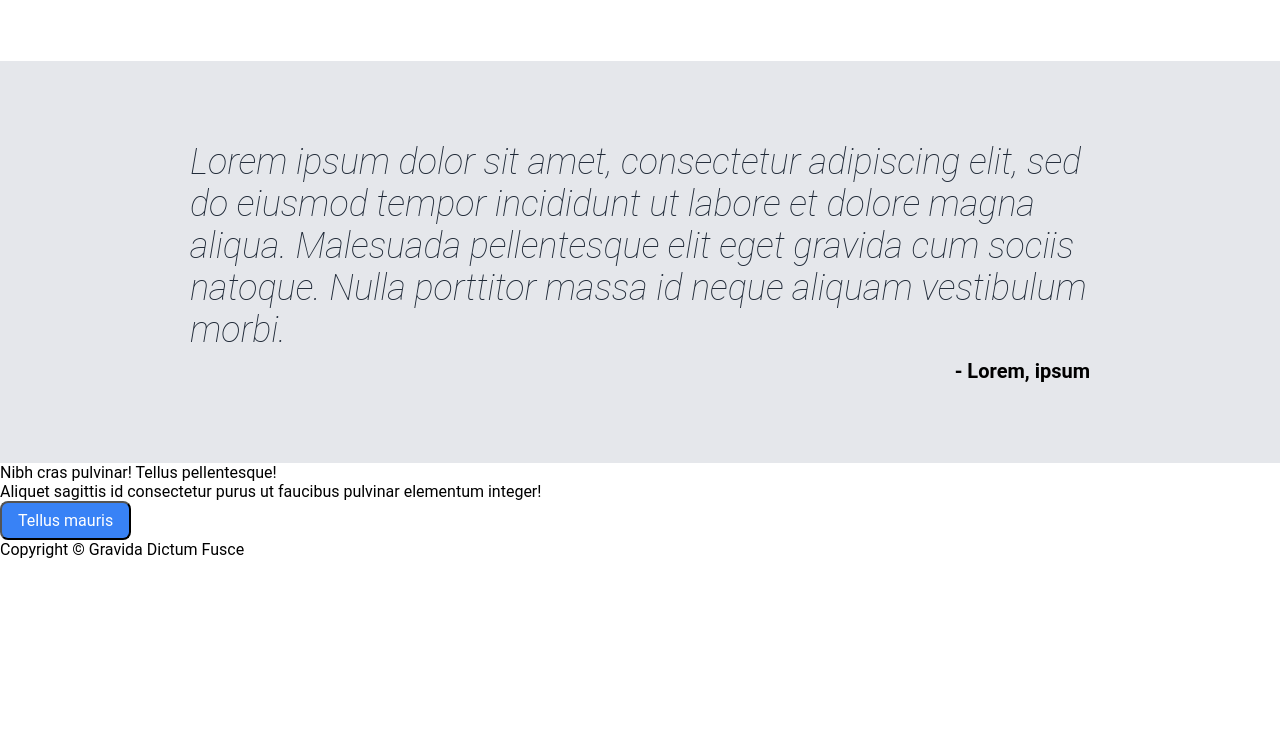
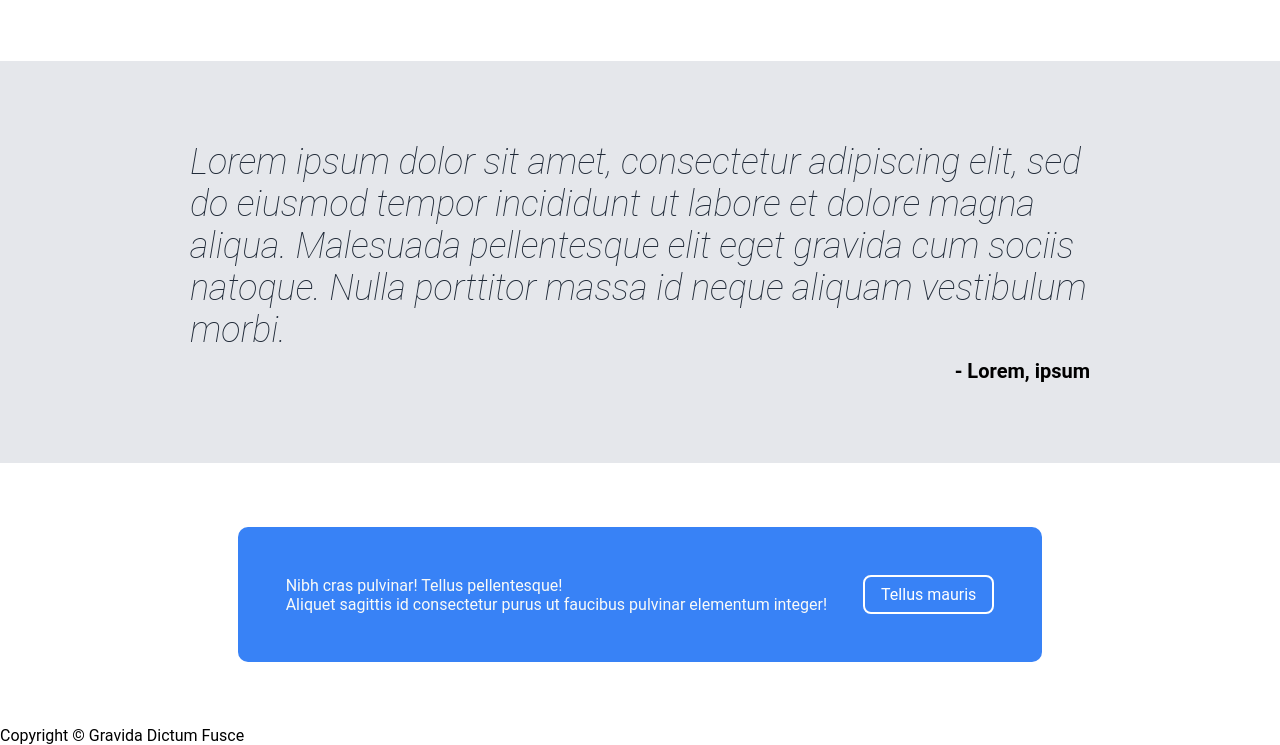
Before and after one commit to jkengs/landing-page-template, a plain HTML site: page index.html in a window 1280 px wide. Shown: the part 770-1515 px from the top of the page. Before the commit the page ends 1329 px from the top, so only its background shows below. Drawn offline with Linux system fonts and the light colour scheme.

Commit message:
feat: add newsletter styles

```diff
--- a/css/style.css
+++ b/css/style.css
@@ -164,3 +164,37 @@ a,
     font-size: 20px;
     font-weight: 700;
 }
+
+/* Newsletter Section */
+
+.newsletter-section {
+    display: flex;
+    justify-content: center;
+    align-items: center;
+}
+
+.newsletter-container {
+    display:flex;
+    flex-direction: row;
+    justify-content: center;
+    align-items: center;
+    background-color: #3882F6;
+    padding: 48px;
+    margin: 64px;
+    gap: 36px;
+    border-radius: 10px;
+}
+
+.newsletter-container .text {
+    color: #F9FAF8;
+}
+
+.newsletter-container button {
+    border-color: white;
+    border-style: solid;
+    font-size: 16px;
+    text-align: center;
+    white-space: nowrap;
+}
+
+/* Footer Section */
```
